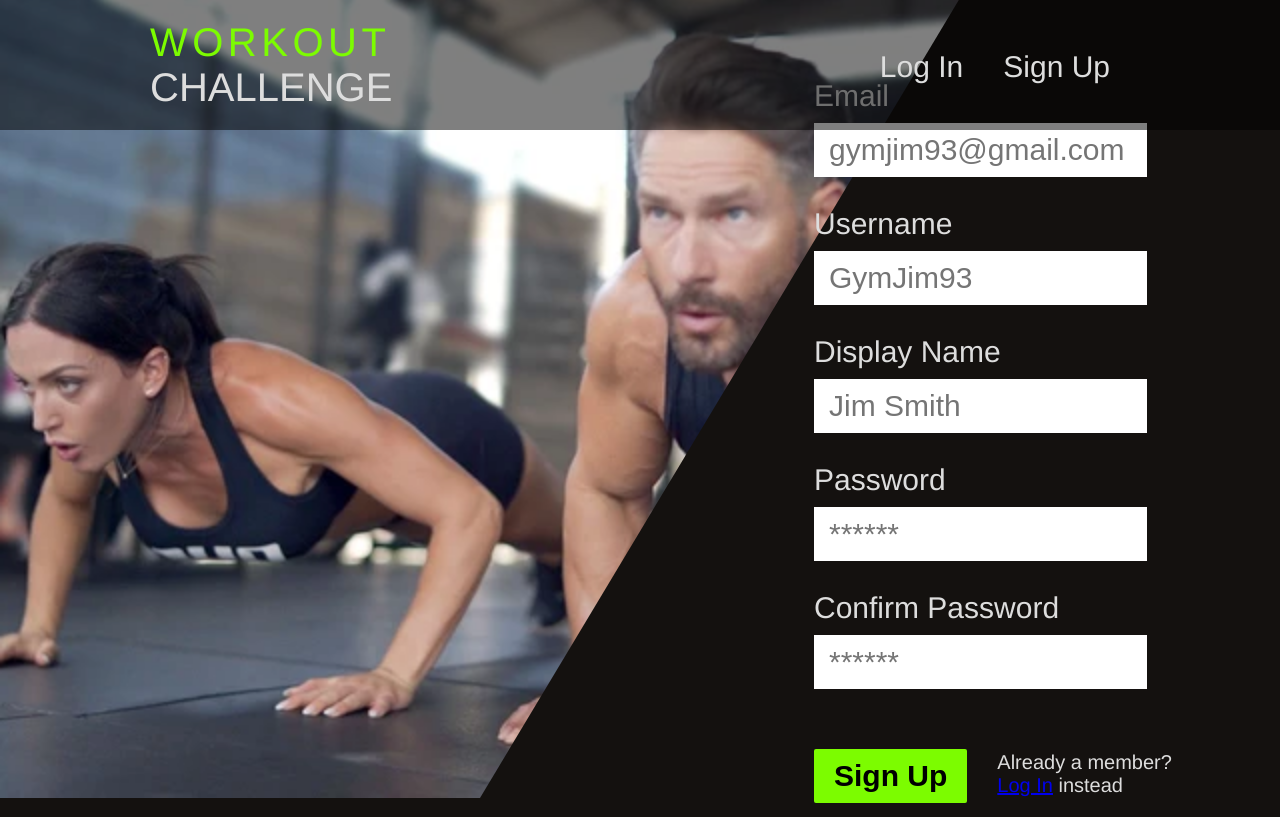
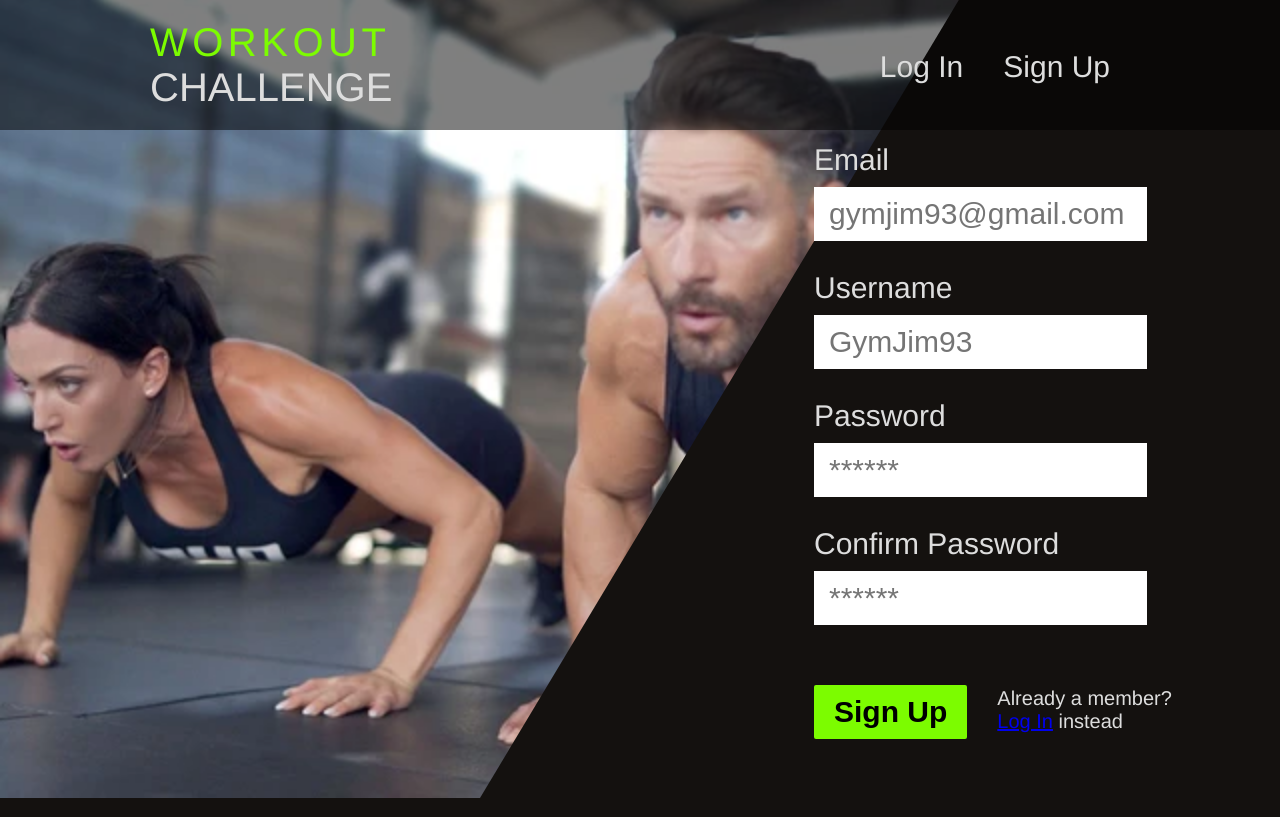
Before and after one commit to xrawvelocity/Workout-Challenge-v2-Frontend, a React (Create React App) app: page /signup in a window 1280 px wide. Built offline with nearby package versions, Linux system fonts and the light colour scheme.

Commit message:
removed name field from signup

```diff
--- a/src/components/auth/Signup.jsx
+++ b/src/components/auth/Signup.jsx
@@ -9,7 +9,6 @@ export default class Signup extends Component {
     password: "",
     confirmPassword: "",
     handle: "",
-    name: "",
     loading: false,
     errors: {},
   };
@@ -22,7 +21,7 @@ export default class Signup extends Component {
 
   handleSubmit = async (e) => {
     e.preventDefault();
-    const { email, name, password, confirmPassword, handle } = this.state;
+    const { email, password, confirmPassword, handle } = this.state;
     this.setState({ loading: true });
     await services
       .signUp({ email, password, confirmPassword, handle })
@@ -82,21 +81,6 @@ export default class Signup extends Component {
                 name="handle"
                 value={this.state.handle}
               />
-              <label htmlFor="name" className="form-label">
-                Display Name
-              </label>
-              {this.state.errors.name && (
-                <div className="form-error">{this.state.errors.name}</div>
-              )}
-              <input
-                onChange={(e) => this.handleChange(e)}
-                type="text"
-                className="form-input"
-                required
-                placeholder="Jim Smith"
-                name="name"
-                value={this.state.name}
-              />
               <label htmlFor="password" className="form-label">
                 Password
               </label>
--- a/src/components/home/Home.jsx
+++ b/src/components/home/Home.jsx
@@ -84,9 +84,6 @@ class Home extends Component {
               <div className="home-feed-posts-card-content-top">
                 <div className="home-feed-posts-card-content-top_name">
                   {post.userHandle}
-                </div>
-                <div className="home-feed-posts-card-content-top_username">
-                  @{post.userHandle}
                 </div>
                 <div className="home-feed-posts-card-content-top_time">
                   &bull; {dayjs(post.createdAt).fromNow()}
--- a/src/components/profile/Profile.jsx
+++ b/src/components/profile/Profile.jsx
@@ -60,9 +60,6 @@ class Profile extends Component {
               <div className="home-feed-posts-card-content-top">
                 <div className="home-feed-posts-card-content-top_name">
                   {post.userHandle}
-                </div>
-                <div className="home-feed-posts-card-content-top_username">
-                  @{post.userHandle}
                 </div>
                 <div className="home-feed-posts-card-content-top_time">
                   &bull; {dayjs(post.createdAt).fromNow()}
@@ -145,7 +142,7 @@ class Profile extends Component {
                     />
                   </div>
                   <div className="profile-top-left-username">
-                    @{this.props.userData.credentials.handle}
+                    {this.props.userData.credentials.handle}
                   </div>
                 </div>
                 <div className="profile-top-right">
```
